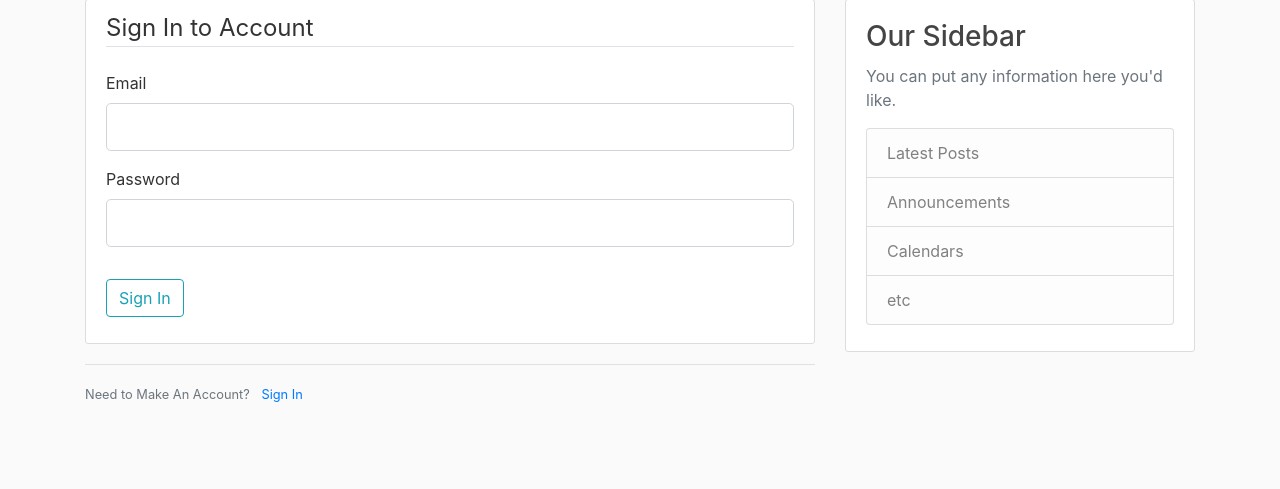
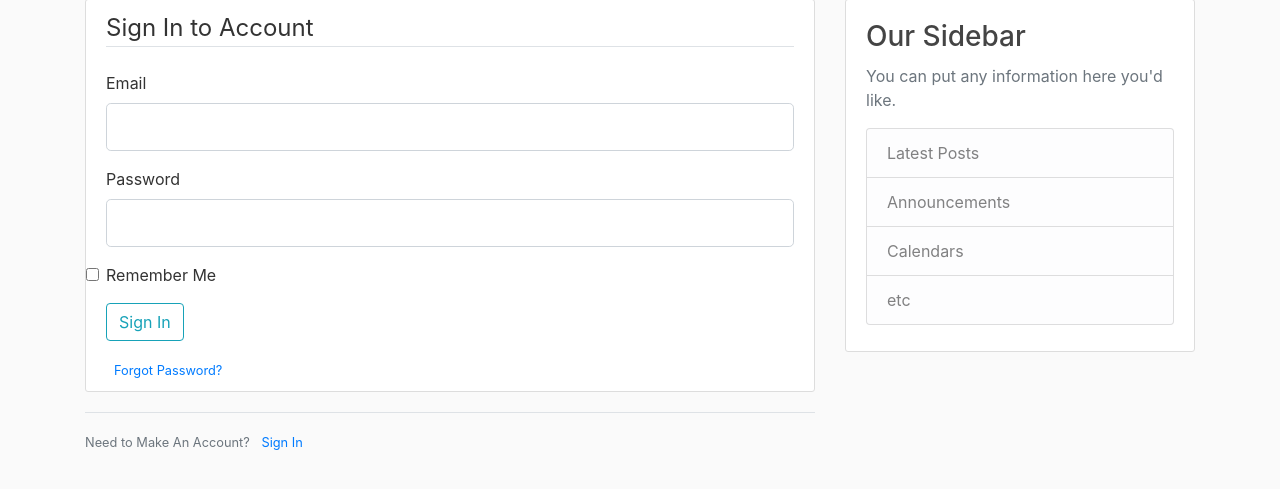
Before and after one commit to CharlesPBiggar/Flask-Blog, a Flask app: page /login in a window 1280 px wide. Shown: the part 101-590 px from the top of the page. Run offline with Flask 2, Linux system fonts and the light colour scheme; some libraries are stand-ins or nearby versions.

Commit message:
added form validation, forgot password button and registration link

```diff
--- a/templates/login.html
+++ b/templates/login.html
@@ -8,17 +8,44 @@
             <fieldset class="form-group">
                 <legend class="border-bottom mb-4">Sign In to Account</legend>
                 <div class="form-group">
-                        {{ form.email.label(class="form-control-label") }}
+                    {{ form.email.label(class="form-control-label") }}
+                    <!-- Loop to display errors on submission -->
+                    {% if form.email.errors %}
+                        {{ form.email(class="form-control form-control-lg is-invalid") }}
+                        <div class='invalid-feedback'>
+                            {% for error in form.email.errors %}
+                                <span>{{ error }}</span>
+                            {% endfor %}
+                        </div>
+                    {% else %}
                         {{ form.email(class="form-control form-control-lg") }}
+                    {% endif %}
                 </div>
                 <div class="form-group">
-                        {{ form.password.label(class="form-control-label") }}
+                    {{ form.password.label(class="form-control-label") }}
+                    <!-- Loop to display errors on submission -->
+                    {% if form.password.errors %}
+                        {{ form.password(class="form-control form-control-lg is-invalid") }}
+                        <div class='invalid-feedback'>
+                            {% for error in form.password.errors %}
+                                <span>{{ error }}</span>
+                            {% endfor %}
+                        </div>
+                    {% else %}
                         {{ form.password(class="form-control form-control-lg") }}
+                    {% endif %}
+                </div>
+                <div>
+                    {{ form.remember(class="form-check-input")}}
+                    {{ form.remember.label(class="form-check-label")}}
                 </div>
             </fieldset>
             <div class="form-group">
                 {{ form.submit(class="btn btn-outline-info")}}
             </div>
+            <small class='text-muted ml-2'>
+                <a href="#">Forgot Password?</a>
+            </small>
         </form>
     </div>
     <div class="border-top pt-3">
```
